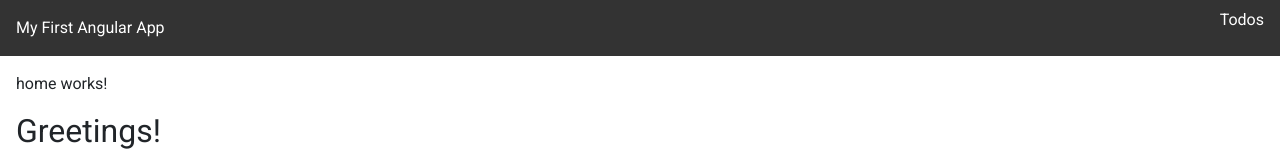
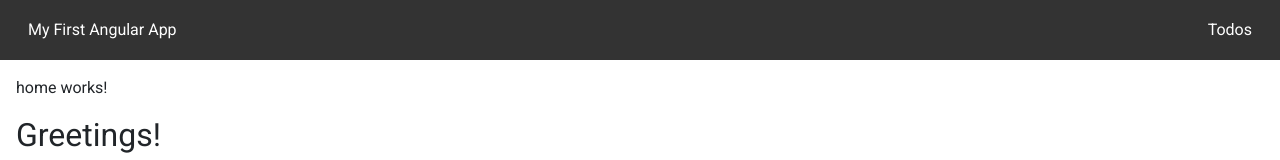
Before and after one commit to n0tx/angular-20, an Angular app: page / in a window 1280 px wide. Shown: the top 160 px of the page. Built offline with nearby package versions, Linux system fonts and the light colour scheme.

Commit message:
atur posisi isi header membuat isi header berubah menjadi cursor ketika di hover meratakan posisi 2 isi header yang tidak sejajar dengan margin 0

```diff
--- a/src/app/components/header/header.css
+++ b/src/app/components/header/header.css
@@ -1,10 +1,8 @@
 header {
-  /* display: flex; */
-  padding-inline: 16px;
-  padding-block: 8px;
+  padding-inline: 28px;
+  padding-block: 18px;
   background-color: #333;
   color: white;
-  /* align-items: center; */
 
   nav {
     width: 100%;
@@ -12,8 +10,15 @@ header {
     justify-content: space-between;
     align-items: center;
 
+    a {
+      color: white;
+      text-decoration: none;
+      cursor: pointer;
+    }
+
     ul {
       list-style: none;
+      margin: 0;
     }
   }
 }
--- a/src/app/components/header/header.html
+++ b/src/app/components/header/header.html
@@ -1,8 +1,8 @@
 <header>
   <nav>
-    <span routerLink="/">{{ title() }}</span>
+    <a routerLink="/">{{ title() }}</a>
     <ul>
-      <li routerLink="/todos">Todos</li>
+      <li><a routerLink="/todos">Todos</a></li>
     </ul>
   </nav>
 </header>
```
Also changed, not shown: angular-20.txt.
